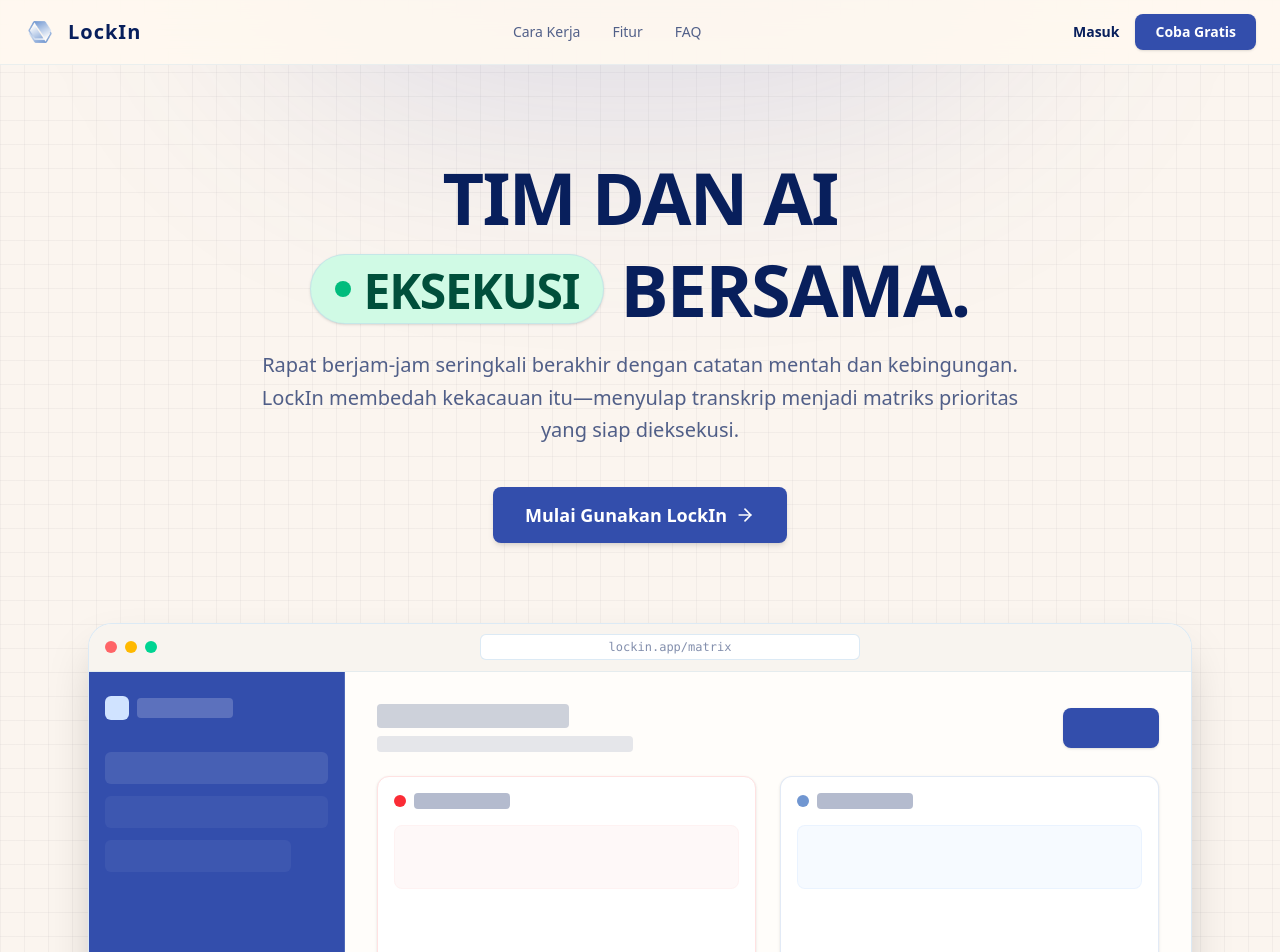
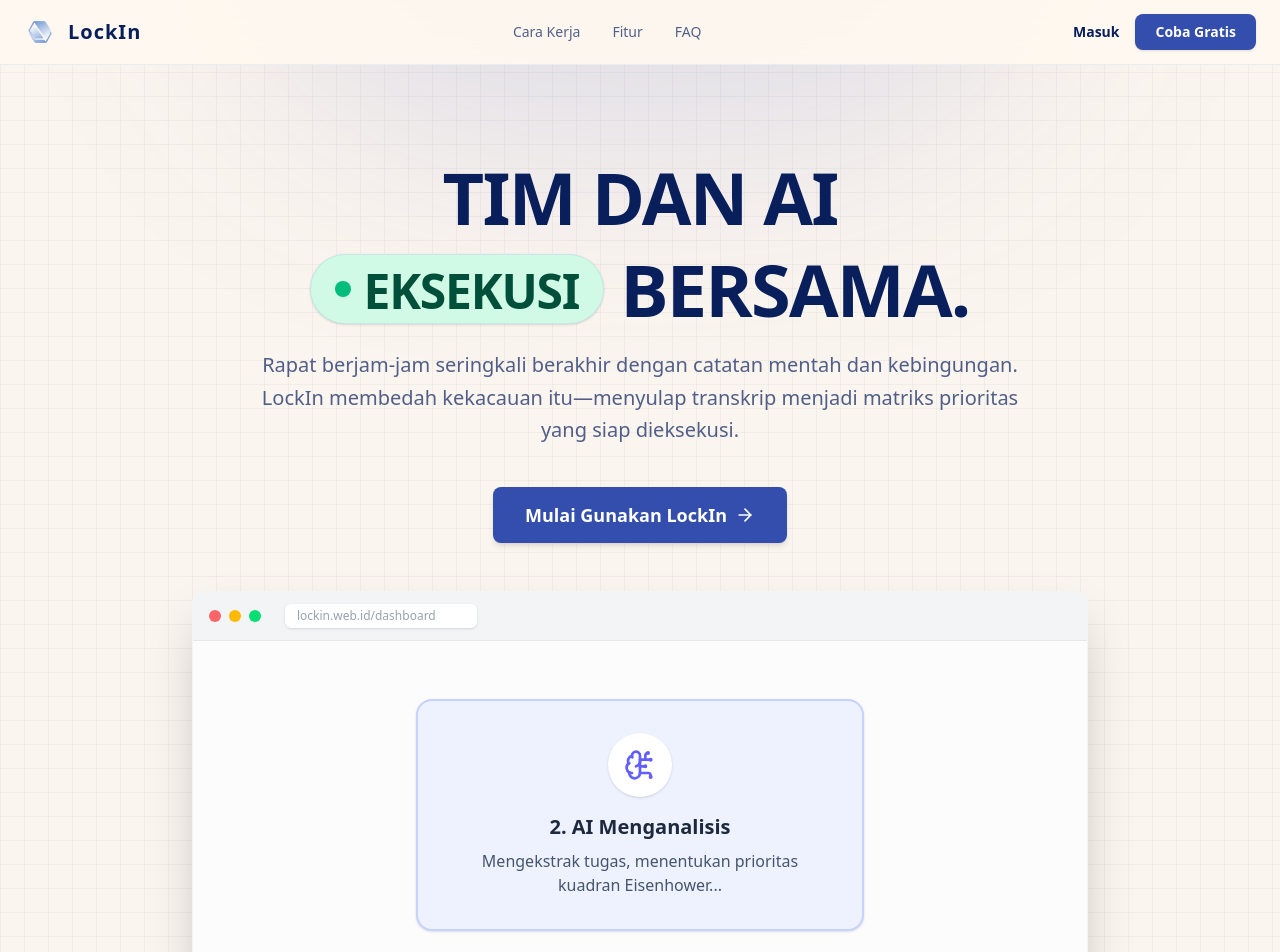
Before and after one commit to fdhil273/dbs-lockin-mvp, a Next.js app: page / in a window 1280 px wide. Shown: the top 952 px of the page. Built offline with nearby package versions, Linux system fonts and the light colour scheme.

Commit message:
fix: perbaikan landing page

```diff
--- a/app/page.tsx
+++ b/app/page.tsx
@@ -1,5 +1,6 @@
 "use client";
 
+import AnimatedMockup from "@/components/AnimatedMockup";
 import { useState, useEffect } from "react";
 import Image from "next/image";
 import Link from "next/link";
@@ -101,7 +102,6 @@
           <h1 className="text-5xl md:text-7xl font-extrabold text-galaxy tracking-tight uppercase flex flex-col items-center justify-center mb-6">
             <span className="mb-3 md:mb-5">TIM DAN AI</span>
             <span className="flex flex-col md:flex-row items-center gap-3 md:gap-4">
-              {/* Ukuran Font Pil Dikecilkan (text-3xl md:text-5xl) agar proporsional */}
               <span className={`inline-flex items-center px-5 py-1.5 md:py-2 md:px-6 rounded-full border border-venus/50 shadow-sm transition-all duration-500 ${currentWord.bg} ${currentWord.textCol}`}>
                 <span className={`w-3 h-3 md:w-4 md:h-4 rounded-full mr-2 md:mr-3 transition-colors duration-500 ${currentWord.dot}`}></span>
                 <span className="text-3xl md:text-5xl tracking-tight mt-1">{currentWord.text}</span>
@@ -114,7 +114,7 @@
             Rapat berjam-jam seringkali berakhir dengan catatan mentah dan kebingungan. LockIn membedah kekacauan itu—menyulap transkrip menjadi matriks prioritas yang siap dieksekusi.
           </p>
 
-          <div className="flex justify-center mb-20">
+          <div className="flex justify-center mb-12">
             <Link href="/login" className="bg-planetary text-white px-8 py-3.5 rounded-lg font-semibold text-lg hover:bg-galaxy transition-all shadow-md flex items-center group">
               Mulai Gunakan LockIn
               <ArrowRight className="ml-2 w-5 h-5 group-hover:translate-x-1 transition-transform" />
@@ -122,50 +122,9 @@
           </div>
         </div>
 
-        {/* 3. HERO MOCKUP */}
-        <div className="max-w-6xl mx-auto px-6 relative">
-          <div className="bg-white rounded-3xl border border-venus/50 shadow-2xl overflow-hidden flex flex-col h-[400px] md:h-[600px]">
-            <div className="h-12 border-b border-venus/30 bg-meteor/80 flex items-center px-4 space-x-2 shrink-0">
-              <div className="w-3 h-3 rounded-full bg-red-400"></div>
-              <div className="w-3 h-3 rounded-full bg-amber-400"></div>
-              <div className="w-3 h-3 rounded-full bg-emerald-400"></div>
-              <div className="mx-auto bg-white border border-venus/50 rounded-md px-12 md:px-32 py-1 text-xs text-galaxy/50 font-mono">lockin.app/matrix</div>
-            </div>
-
-            <div className="flex-1 bg-milkyway/30 flex overflow-hidden">
-              <div className="w-48 lg:w-64 bg-planetary border-r border-venus/20 hidden md:flex flex-col p-4">
-                <div className="flex items-center space-x-2 mb-8 mt-2">
-                  <div className="w-6 h-6 bg-sky rounded-md"></div>
-                  <div className="h-5 w-24 bg-white/20 rounded"></div>
-                </div>
-                <div className="space-y-3">
-                  <div className="h-8 w-full bg-white/10 rounded-md"></div>
-                  <div className="h-8 w-full bg-white/5 rounded-md"></div>
-                  <div className="h-8 w-5/6 bg-white/5 rounded-md"></div>
-                </div>
-              </div>
-
-              <div className="flex-1 p-4 md:p-8 overflow-hidden flex flex-col">
-                <div className="flex justify-between items-center mb-6">
-                  <div>
-                    <div className="h-6 w-48 bg-galaxy/20 rounded mb-2"></div>
-                    <div className="h-4 w-64 bg-galaxy/10 rounded"></div>
-                  </div>
-                  <div className="h-10 w-24 bg-planetary rounded-lg shadow-sm"></div>
-                </div>
-                <div className="grid grid-cols-1 md:grid-cols-2 gap-4 md:gap-6 flex-1">
-                  <div className="bg-white rounded-xl shadow-sm border border-red-100 p-4">
-                    <div className="flex items-center gap-2 mb-4"><div className="w-3 h-3 rounded-full bg-red-500"></div><div className="h-4 w-24 bg-galaxy/30 rounded"></div></div>
-                    <div className="space-y-3"><div className="h-16 w-full bg-red-50/50 rounded-lg border border-red-50"></div></div>
-                  </div>
-                  <div className="bg-white rounded-xl shadow-sm border border-universe/20 p-4">
-                    <div className="flex items-center gap-2 mb-4"><div className="w-3 h-3 rounded-full bg-universe"></div><div className="h-4 w-24 bg-galaxy/30 rounded"></div></div>
-                    <div className="space-y-3"><div className="h-16 w-full bg-sky/20 rounded-lg border border-sky/30"></div></div>
-                  </div>
-                </div>
-              </div>
-            </div>
-          </div>
+        {/* 3. HERO MOCKUP (DIPERBARUI DENGAN ANIMATED MOCKUP) */}
+        <div className="max-w-5xl mx-auto px-6 relative">
+          <AnimatedMockup />
         </div>
       </main>
 
@@ -234,7 +193,7 @@
                 <div className="w-full max-w-md animate-in fade-in slide-in-from-right-8 duration-500">
                   <div className="bg-meteor/50 rounded-2xl p-6 border border-venus/30 mb-4">
                      <p className="text-xs text-galaxy/50 mb-2 font-mono">Teks Mentah:</p>
-                     <p className="text-sm text-galaxy/80">"Tolong buatkan presentasi UI untuk besok, lalu jadwalkan meeting dengan Rama minggu depan..."</p>
+                     <p className="text-sm text-galaxy/80">&quot;Tolong buatkan presentasi UI untuk besok, lalu jadwalkan meeting dengan Rama minggu depan...&quot;</p>
                   </div>
                   <div className="flex justify-center my-4"><Sparkles className="w-6 h-6 text-planetary animate-pulse" /></div>
                   <div className="bg-white rounded-xl p-4 border border-planetary/30 shadow-sm flex items-center gap-3">
--- /dev/null
+++ b/components/AnimatedMockup.tsx
@@ -0,0 +1,80 @@
+"use client";
+
+import { useState, useEffect } from "react";
+import { motion, AnimatePresence } from "framer-motion";
+import { Mic, BrainCircuit, CheckCircle2, LayoutDashboard } from "lucide-react";
+
+const slides = [
+  {
+    id: 1,
+    icon: <Mic className="w-8 h-8 text-blue-500" />,
+    title: "1. Merekam Transkrip",
+    desc: "Mendengarkan instruksi... 'Budi bikin desain banner, rilis 20 Agustus.'",
+    color: "bg-blue-50 border-blue-200"
+  },
+  {
+    id: 2,
+    icon: <BrainCircuit className="w-8 h-8 text-indigo-500" />,
+    title: "2. AI Menganalisis",
+    desc: "Mengekstrak tugas, menentukan prioritas kuadran Eisenhower...",
+    color: "bg-indigo-50 border-indigo-200"
+  },
+  {
+    id: 3,
+    icon: <LayoutDashboard className="w-8 h-8 text-emerald-500" />,
+    title: "3. Matriks Tereksekusi",
+    desc: "Tugas berhasil masuk ke Q2. Siap dieksekusi oleh tim!",
+    color: "bg-emerald-50 border-emerald-200"
+  }
+];
+
+export default function AnimatedMockup() {
+  const [currentIndex, setCurrentIndex] = useState(0);
+
+  // Auto-play slider setiap 3.5 detik
+  useEffect(() => {
+    const timer = setInterval(() => {
+      setCurrentIndex((prev) => (prev + 1) % slides.length);
+    }, 3500);
+    return () => clearInterval(timer);
+  }, []);
+
+  return (
+    <div className="relative w-full max-w-4xl mx-auto mt-12 bg-white rounded-xl shadow-2xl border border-gray-100 overflow-hidden flex flex-col h-[400px]">
+
+      {/* Fake Browser Header */}
+      <div className="bg-gray-100 px-4 py-3 flex items-center gap-2 border-b border-gray-200">
+        <div className="w-3 h-3 rounded-full bg-red-400"></div>
+        <div className="w-3 h-3 rounded-full bg-amber-400"></div>
+        <div className="w-3 h-3 rounded-full bg-green-400"></div>
+        <div className="ml-4 bg-white px-3 py-1 text-xs text-gray-400 rounded-md w-48 shadow-sm">
+          lockin.web.id/dashboard
+        </div>
+      </div>
+
+      {/* Konten Animasi */}
+      <div className="flex-1 flex items-center justify-center p-8 bg-gray-50/50">
+        <AnimatePresence mode="wait">
+          <motion.div
+            key={currentIndex}
+            initial={{ opacity: 0, y: 20, scale: 0.95 }}
+            animate={{ opacity: 1, y: 0, scale: 1 }}
+            exit={{ opacity: 0, y: -20, scale: 0.95 }}
+            transition={{ duration: 0.5, type: "spring", bounce: 0.4 }}
+            className={`flex flex-col items-center text-center p-8 rounded-2xl border-2 w-full max-w-md ${slides[currentIndex].color} shadow-sm`}
+          >
+            <div className="p-4 bg-white rounded-full shadow-sm mb-4">
+              {slides[currentIndex].icon}
+            </div>
+            <h3 className="text-xl font-bold text-slate-800 mb-2">
+              {slides[currentIndex].title}
+            </h3>
+            <p className="text-slate-600 font-medium">
+              {slides[currentIndex].desc}
+            </p>
+          </motion.div>
+        </AnimatePresence>
+      </div>
+    </div>
+  );
+}
--- a/package.json
+++ b/package.json
@@ -11,6 +11,7 @@
   "dependencies": {
     "@prisma/client": "^5.22.0",
     "@supabase/supabase-js": "^2.112.3",
+    "framer-motion": "^13.1.0",
     "lucide-react": "^1.31.0",
     "next": "16.3.0",
     "react": "19.2.8",
```
Also changed, not shown: 1 other file (tests, documents, lock files or other folders).
